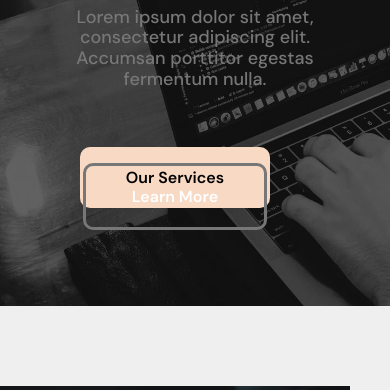
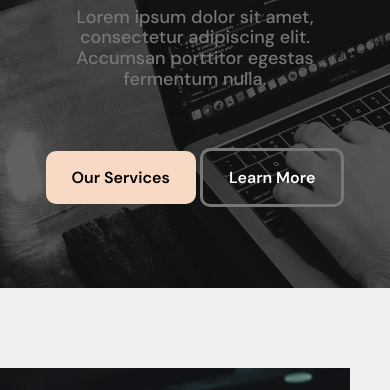
Before and after one commit to toquangsang29012006-hub/project-mini-1, a plain HTML site: page index.html in a window 390 px wide. Shown: the part 388-778 px from the top of the page. Drawn offline with Linux system fonts and the light colour scheme; a web font is replaced by a local one.

Commit message:
edit project-mini-1

```diff
--- a/project-mini-1/assets/css/style.css
+++ b/project-mini-1/assets/css/style.css
@@ -928,5 +928,9 @@
     .section-seven .inner-item .inner-desc{
         text-align: center;
     }
+    .button{
+        padding: 16px 26px;
+        margin-right: 0;
+    }
 }
 /* End Media */
```
